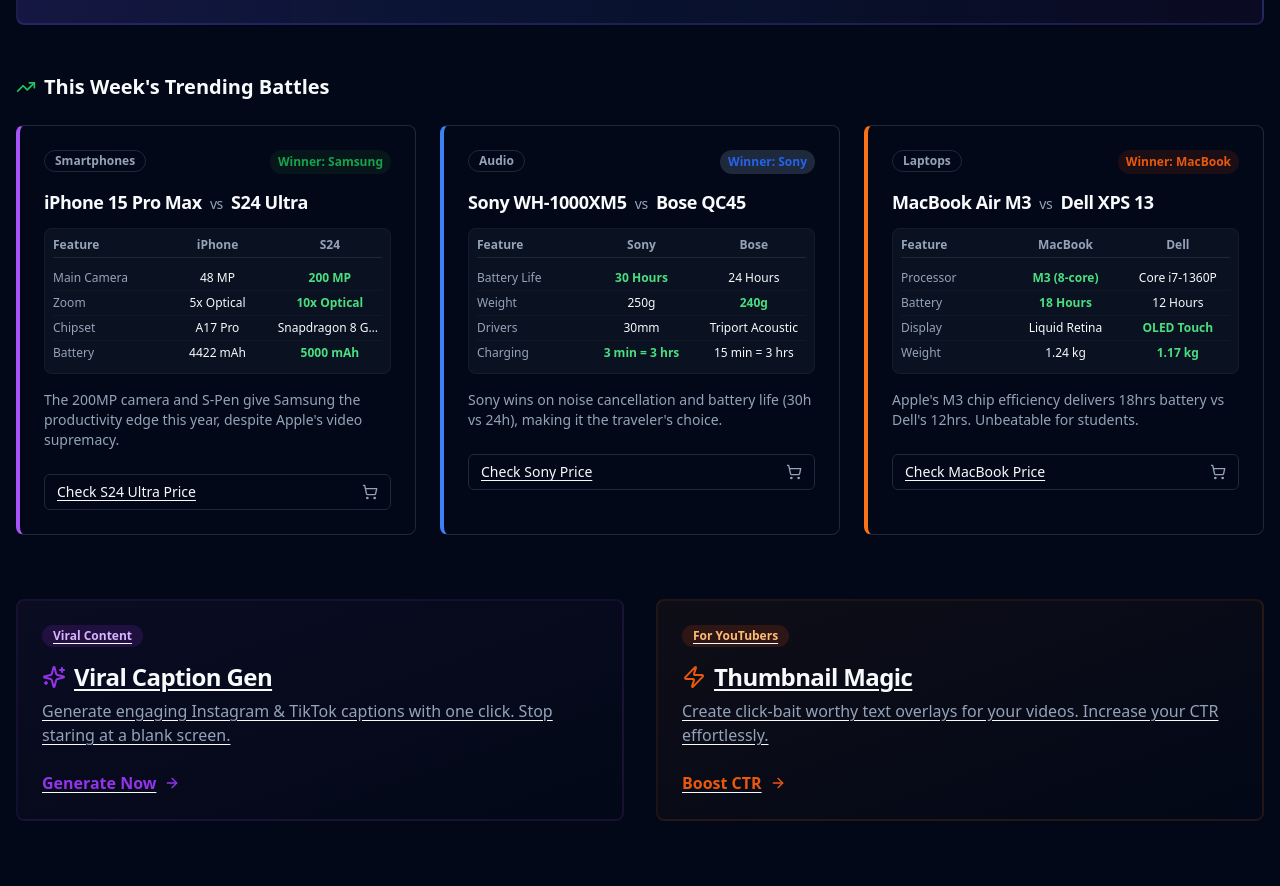
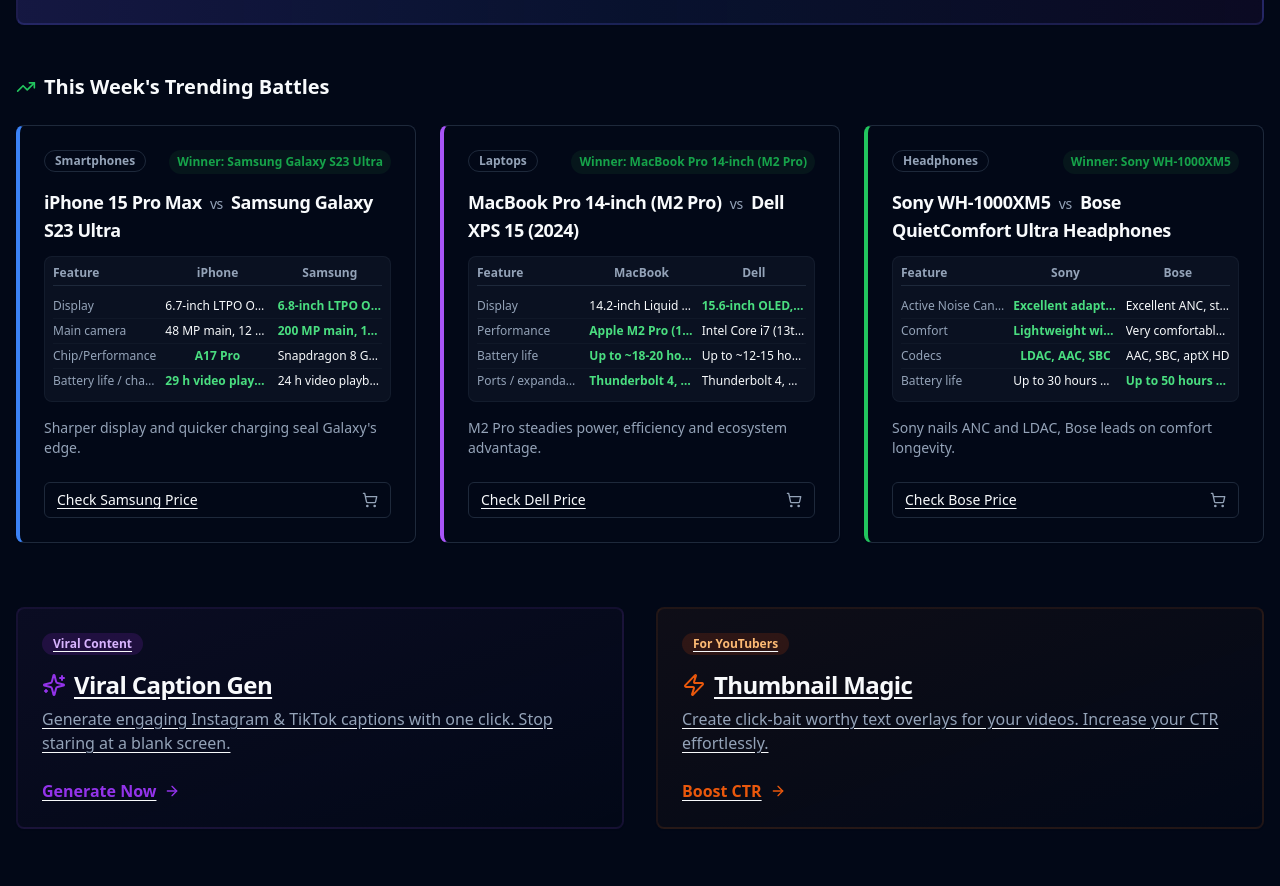
Before and after one commit to tittooin/tittoos-toolbox-hub, a React (Vite) app: page / in a window 1280 px wide. Shown: the part 1120-2006 px from the top of the page. Built offline with nearby package versions, Linux system fonts and the light colour scheme.

Commit message:
feat: add automation script for daily trending battles

```diff
--- a/package.json
+++ b/package.json
@@ -13,6 +13,7 @@
     "generate-sitemap": "node generate-sitemap.cjs",
     "generate-static-pages": "node generate-static-pages.cjs",
     "fetch-trends": "node fetch-trends.cjs",
+    "refresh-battles": "node scripts/generate-battles.js",
     "check-plagiarism": "node check-plagiarism.cjs"
   },
   "dependencies": {
--- a/src/data/battles.ts
+++ b/src/data/battles.ts
@@ -19,57 +19,117 @@
 
 export const trendingBattles: TrendingBattle[] = [
   {
-        id: "phone-battle-1",
-        category: "Smartphones",
-        itemA: "iPhone 15 Pro Max",
-        itemB: "S24 Ultra",
-        winner: "Samsung",
-        winnerColorClass: "text-green-600 bg-green-50 dark:bg-green-900/20",
-        borderColorClass: "border-l-purple-500",
-        verdict: "The 200MP camera and S-Pen give Samsung the productivity edge this year, despite Apple's video supremacy.",
-        affiliateLink: "https://www.amazon.in/s?k=Samsung+S24+Ultra&tag=axevora-21",
-        affiliateText: "Check S24 Ultra Price",
-        specs: [
-            { label: "Main Camera", valueA: "48 MP", valueB: "200 MP", winner: "B" },
-            { label: "Zoom", valueA: "5x Optical", valueB: "10x Optical", winner: "B" },
-            { label: "Chipset", valueA: "A17 Pro", valueB: "Snapdragon 8 Gen 3", winner: "Tie" },
-            { label: "Battery", valueA: "4422 mAh", valueB: "5000 mAh", winner: "B" }
-        ]
+    "id": "versus-smartphones-2025",
+    "category": "Smartphones",
+    "itemA": "iPhone 15 Pro Max",
+    "itemB": "Samsung Galaxy S23 Ultra",
+    "winner": "Samsung Galaxy S23 Ultra",
+    "winnerColorClass": "text-green-600 bg-green-50 dark:bg-green-900/20",
+    "borderColorClass": "border-l-blue-500",
+    "verdict": "Sharper display and quicker charging seal Galaxy's edge.",
+    "specs": [
+      {
+        "label": "Display",
+        "valueA": "6.7-inch LTPO OLED, 1290x2796, 120Hz",
+        "valueB": "6.8-inch LTPO OLED, 3088x1440, 120Hz",
+        "winner": "B"
       },
       {
-        id: "audio-battle-1",
-        category: "Audio",
-        itemA: "Sony WH-1000XM5",
-        itemB: "Bose QC45",
-        winner: "Sony",
-        winnerColorClass: "text-blue-600 bg-blue-50 dark:bg-blue-900/20",
-        borderColorClass: "border-l-blue-500",
-        verdict: "Sony wins on noise cancellation and battery life (30h vs 24h), making it the traveler's choice.",
-        affiliateLink: "https://www.amazon.in/s?k=Sony+WH-1000XM5&tag=axevora-21",
-        affiliateText: "Check Sony Price",
-        specs: [
-            { label: "Battery Life", valueA: "30 Hours", valueB: "24 Hours", winner: "A" },
-            { label: "Weight", valueA: "250g", valueB: "240g", winner: "B" },
-            { label: "Drivers", valueA: "30mm", valueB: "Triport Acoustic", winner: "Tie" },
-            { label: "Charging", valueA: "3 min = 3 hrs", valueB: "15 min = 3 hrs", winner: "A" }
-        ]
+        "label": "Main camera",
+        "valueA": "48 MP main, 12 MP ultrawide, 12 MP tele",
+        "valueB": "200 MP main, 12 MP ultrawide, 10 MP tele, 10x zoom",
+        "winner": "B"
       },
       {
-        id: "laptop-battle-1",
-        category: "Laptops",
-        itemA: "MacBook Air M3",
-        itemB: "Dell XPS 13",
-        winner: "MacBook",
-        winnerColorClass: "text-orange-600 bg-orange-50 dark:bg-orange-900/20",
-        borderColorClass: "border-l-orange-500",
-        verdict: "Apple's M3 chip efficiency delivers 18hrs battery vs Dell's 12hrs. Unbeatable for students.",
-        affiliateLink: "https://www.amazon.in/s?k=MacBook+Air+M3&tag=axevora-21",
-        affiliateText: "Check MacBook Price",
-        specs: [
-            { label: "Processor", valueA: "M3 (8-core)", valueB: "Core i7-1360P", winner: "A" },
-            { label: "Battery", valueA: "18 Hours", valueB: "12 Hours", winner: "A" },
-            { label: "Display", valueA: "Liquid Retina", valueB: "OLED Touch", winner: "B" },
-            { label: "Weight", valueA: "1.24 kg", valueB: "1.17 kg", winner: "B" }
-        ]
+        "label": "Chip/Performance",
+        "valueA": "A17 Pro",
+        "valueB": "Snapdragon 8 Gen 2",
+        "winner": "A"
+      },
+      {
+        "label": "Battery life / charging",
+        "valueA": "29 h video playback",
+        "valueB": "24 h video playback",
+        "winner": "A"
+      }
+    ],
+    "affiliateLink": "https://www.amazon.in/s?k=Samsung%20Galaxy%20S23%20Ultra&tag=axevora-21",
+    "affiliateText": "Check Samsung Price"
+  },
+  {
+    "id": "versus-laptops-2025",
+    "category": "Laptops",
+    "itemA": "MacBook Pro 14-inch (M2 Pro)",
+    "itemB": "Dell XPS 15 (2024)",
+    "winner": "MacBook Pro 14-inch (M2 Pro)",
+    "winnerColorClass": "text-green-600 bg-green-50 dark:bg-green-900/20",
+    "borderColorClass": "border-l-purple-500",
+    "verdict": "M2 Pro steadies power, efficiency and ecosystem advantage.",
+    "specs": [
+      {
+        "label": "Display",
+        "valueA": "14.2-inch Liquid Retina XDR, 3024x1964, 120Hz",
+        "valueB": "15.6-inch OLED, up to 3456x2160, 120Hz",
+        "winner": "B"
+      },
+      {
+        "label": "Performance",
+        "valueA": "Apple M2 Pro (10-core CPU)",
+        "valueB": "Intel Core i7 (13th gen) with RTX option",
+        "winner": "A"
+      },
+      {
+        "label": "Battery life",
+        "valueA": "Up to ~18-20 hours",
+        "valueB": "Up to ~12-15 hours",
+        "winner": "A"
+      },
+      {
+        "label": "Ports / expandability",
+        "valueA": "Thunderbolt 4, HDMI, SD, MagSafe",
+        "valueB": "Thunderbolt 4, USB-C, HDMI, SD",
+        "winner": "A"
+      }
+    ],
+    "affiliateLink": "https://www.amazon.in/s?k=Dell%20XPS%2015%20(2024)&tag=axevora-21",
+    "affiliateText": "Check Dell Price"
+  },
+  {
+    "id": "versus-headphones-2025",
+    "category": "Headphones",
+    "itemA": "Sony WH-1000XM5",
+    "itemB": "Bose QuietComfort Ultra Headphones",
+    "winner": "Sony WH-1000XM5",
+    "winnerColorClass": "text-green-600 bg-green-50 dark:bg-green-900/20",
+    "borderColorClass": "border-l-green-500",
+    "verdict": "Sony nails ANC and LDAC, Bose leads on comfort longevity.",
+    "specs": [
+      {
+        "label": "Active Noise Cancellation",
+        "valueA": "Excellent adaptive ANC",
+        "valueB": "Excellent ANC, strong, less adaptive",
+        "winner": "A"
+      },
+      {
+        "label": "Comfort",
+        "valueA": "Lightweight with plush cushions",
+        "valueB": "Very comfortable but slightly heavier",
+        "winner": "A"
+      },
+      {
+        "label": "Codecs",
+        "valueA": "LDAC, AAC, SBC",
+        "valueB": "AAC, SBC, aptX HD",
+        "winner": "A"
+      },
+      {
+        "label": "Battery life",
+        "valueA": "Up to 30 hours with ANC on",
+        "valueB": "Up to 50 hours with ANC on",
+        "winner": "B"
+      }
+    ],
+    "affiliateLink": "https://www.amazon.in/s?k=Bose%20QuietComfort%20Ultra%20Headphones&tag=axevora-21",
+    "affiliateText": "Check Bose Price"
   }
 ];
```
Also changed, not shown: scripts/generate-battles.js (added, +125 -0 lines). Lines whose indentation alone changed are shown as unchanged.
